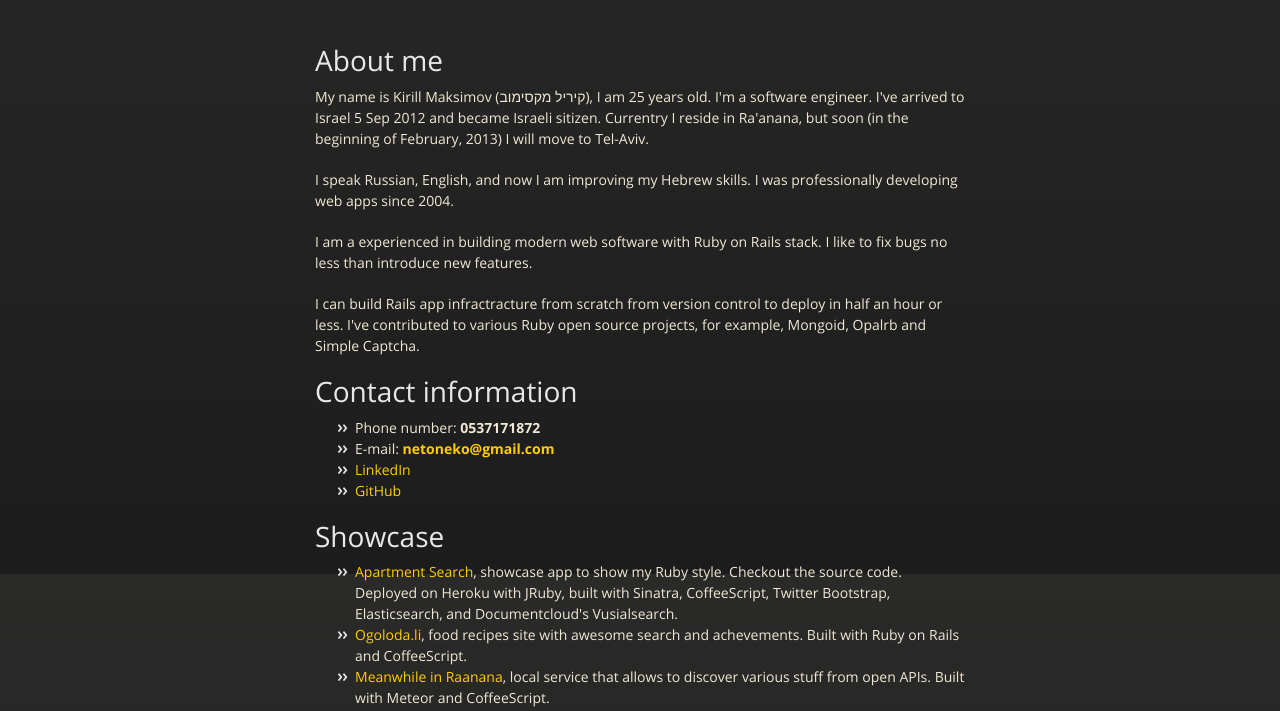
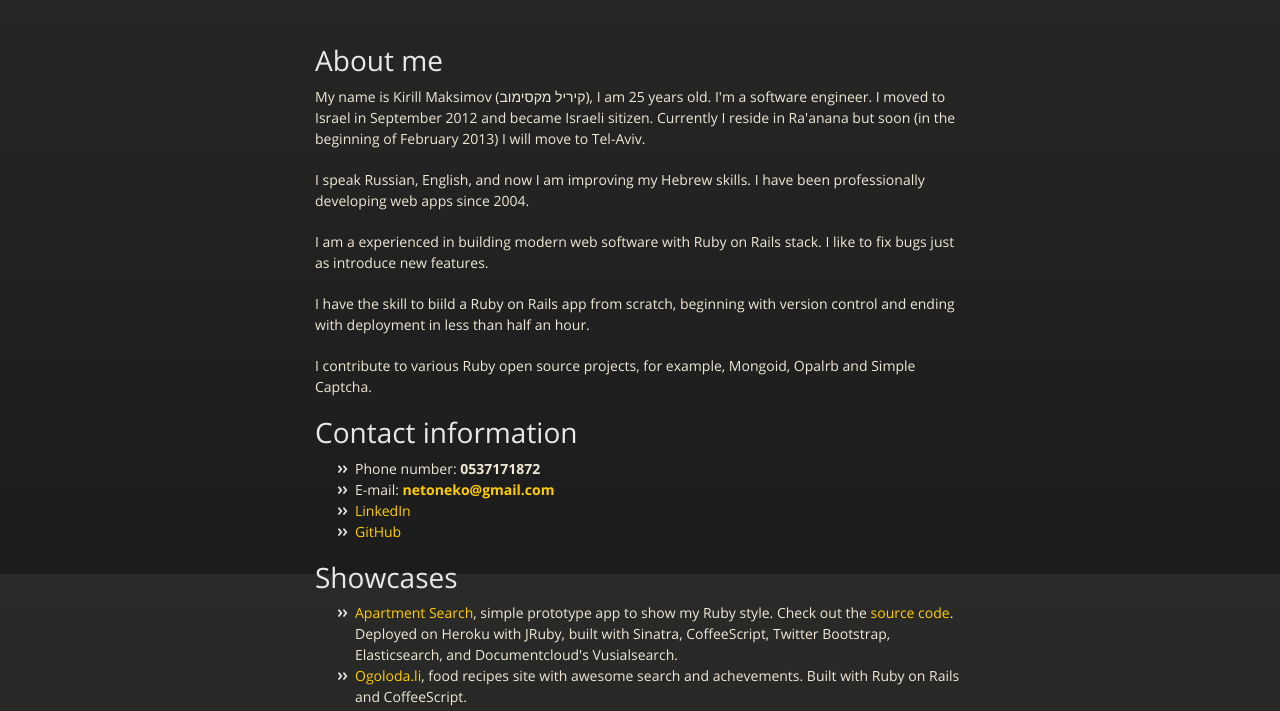
Before and after one commit to netoneko/netoneko.github.com, a plain HTML site: page index.html in a window 1280 px wide. Shown: the part 226-937 px from the top of the page. Drawn offline with nearby package versions, Linux system fonts and the light colour scheme.

Commit message:
Replace master branch with page content via GitHub

```diff
--- a/index.html
+++ b/index.html
@@ -3,7 +3,7 @@
   <head>
     <meta charset="utf-8">
     <meta http-equiv="X-UA-Compatible" content="chrome=1">
-    <title>Kirill Maksimov, Ruby developer for hire</title>
+    <title>Kirill Maksimov by netoneko</title>
     <link rel="stylesheet" href="stylesheets/styles.css">
     <link rel="stylesheet" href="stylesheets/pygment_trac.css">
     <script src="https://ajax.googleapis.com/ajax/libs/jquery/1.7.1/jquery.min.js"></script>
@@ -37,14 +37,15 @@
 
         <h1>About me</h1>
 
-<p>My name is Kirill Maksimov (קיריל מקסימוב), I am 25 years old. I'm a software engineer. I've arrived to Israel 5 Sep 2012 and became Israeli sitizen. Currentry I reside in Ra'anana, but soon (in the beginning of February, 2013) I will move to Tel-Aviv.</p>
+<p>My name is Kirill Maksimov (קיריל מקסימוב), I am 25 years old. I'm a software engineer. I moved to Israel in September 2012 and became Israeli sitizen. Currently I reside in Ra'anana but soon (in the beginning of February 2013) I will move to Tel-Aviv.</p>
 
-<p>I speak Russian, English, and now I am improving my Hebrew skills. I was professionally developing web apps since 2004.</p>
+<p>I speak Russian, English, and now I am improving my Hebrew skills. I have been professionally developing web apps since 2004.</p>
 
-<p>I am a experienced in building modern web software with Ruby on Rails stack. I like to fix bugs no less than introduce new features.</p>
+<p>I am a experienced in building modern web software with Ruby on Rails stack. I like to fix bugs just as introduce new features.</p>
 
-<p>I can build Rails app infractracture from scratch from version control to deploy in half an hour or less.
-I've contributed to various Ruby open source projects, for example, Mongoid, Opalrb and Simple Captcha.</p>
+<p>I have the skill to biild a Ruby on Rails app from scratch, beginning with version control and ending with deployment in less than half an hour.</p>
+
+<p>I contribute to various Ruby open source projects, for example, Mongoid, Opalrb and Simple Captcha.</p>
 
 <h1>Contact information</h1>
 
@@ -55,17 +56,16 @@ I've contributed to various Ruby open source projects, for example, Mongoid, Opa
 </li>
 <li><a href="http://linkedin.com/in/netoneko">LinkedIn</a></li>
 <li><a href="https://github.com/netoneko">GitHub</a></li>
-</ul><h1>Showcase</h1>
+</ul><h1>Showcases</h1>
 
 <ul>
 <li>
-<a href="http://apartment-search.herokuapp.com/">Apartment Search</a>, showcase app to show my Ruby style. Checkout the <a href="https://github.com/netoneko/apartment-search"></a>source code</a>. Deployed on Heroku with JRuby, built with Sinatra, CoffeeScript, Twitter Bootstrap, Elasticsearch, and Documentcloud's Vusialsearch.
-</li>
+<a href="http://apartment-search.herokuapp.com">Apartment Search</a>, simple prototype app to show my Ruby style. Check out the <a href="https://github.com/netoneko/apartment-search">source code</a>. Deployed on Heroku with JRuby, built with Sinatra, CoffeeScript, Twitter Bootstrap, Elasticsearch, and Documentcloud's Vusialsearch.</li>
 <li>
 <a href="http://ogoloda.li/">Ogoloda.li</a>, food recipes site with awesome search and achevements. Built with Ruby on Rails and CoffeeScript.</li>
 <li>
 <a href="http://raanana.meteor.com">Meanwhile in Raanana</a>, local service that allows to discover various stuff from open APIs. Built with Meteor and CoffeeScript.</li>
-</ul><h1>Technologies I work with</h1>
+</ul><h1>Technologies</h1>
 
 <ul>
 <li>Ruby/JRuby, Ruby on Rails, Sinatra, Capistrano, Thin/Puma, RSpec, Heroku</li>
```
Also changed, not shown: params.json (+1 -1 lines).
